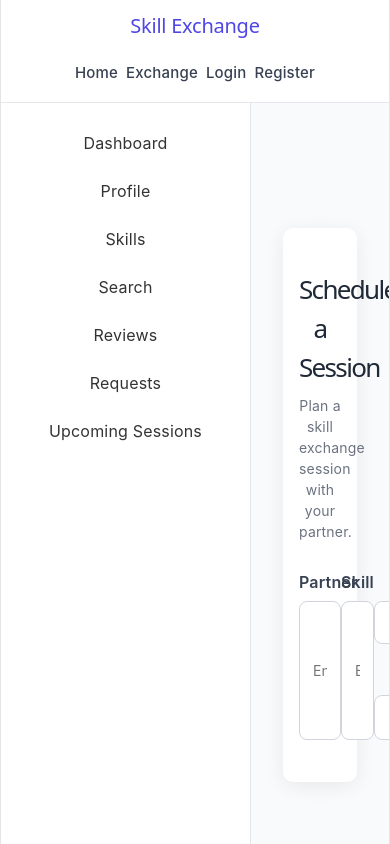
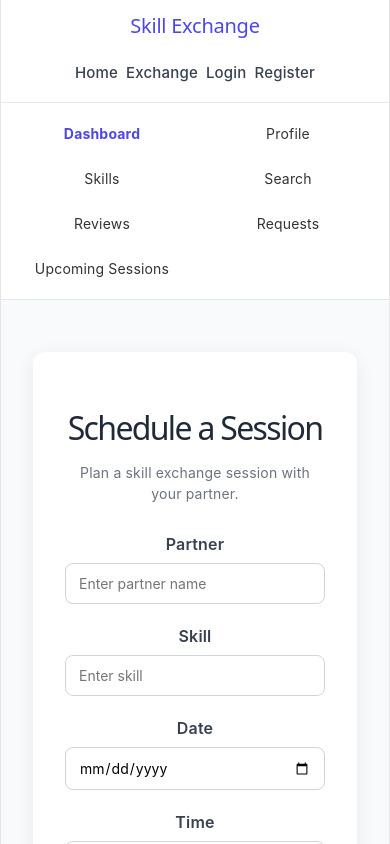
Before and after one commit to vijsanya27-afk/DEVOPS-2026-CS-E-15, a React (Vite) app: page /session-scheduling in a window 390 px wide. Shown: the top 844 px of the page. Built offline with nearby package versions, Linux system fonts and the light colour scheme.

Commit message:
Validation accessibility and testing

```diff
--- a/src/App.css
+++ b/src/App.css
@@ -4,7 +4,7 @@
   margin: 0;
   padding: 0;
   font-family: -apple-system, BlinkMacSystemFont, 'Segoe UI', Roboto, Oxygen,
-    Ubuntu, Cantarell, 'Open Sans', 'Helvetica Neue', sans-serif;
+  Ubuntu, Cantarell, 'Open Sans', 'Helvetica Neue', sans-serif;
 }
 
 body {
@@ -13,7 +13,6 @@ body {
   line-height: 1.5;
   overflow-x: hidden;
 }
-
 
 :root {
   --bg-color: #f8f9fa;
@@ -97,9 +96,14 @@ body {
   }
 
   /* Input and Button cut-off fix */
-  .skills-input-wrapper, form, .add-skill-form {
+  .skills-input-wrapper,
+  .add-skill-form {
     display: flex !important;
     flex-direction: row !important;
+    width: 100% !important;
+  }
+
+  form {
     width: 100% !important;
   }
 
@@ -113,12 +117,11 @@ body {
     flex-shrink: 0 !important;
   }
 }
-/* Accessibility Focus States for Keyboard Navigation */
+/*  Keyboard focus */
 button:focus-visible,
 input:focus-visible,
-select:focus-visible,
-a:focus-visible {
-  outline: 2px solid #4f46e5;
+textarea:focus-visible,
+select:focus-visible {
+  outline: 3px solid #4f46e5 !important;
   outline-offset: 2px;
-  box-shadow: 0 0 0 4px rgba(79, 70, 229, 0.15);
 }
--- /dev/null
+++ b/src/components/DashboardLayout.css
@@ -0,0 +1,52 @@
+.dashboard-layout {
+    display: flex;
+    min-height: 85vh;
+    background-color: #f8fafc;
+  }
+
+  .dashboard-sidebar {
+    width: 250px;
+    flex-shrink: 0;
+  }
+
+  .dashboard-content {
+    flex: 1;
+    min-width: 0;
+  }
+
+  /* Mobile */
+  @media (max-width: 768px) {
+    .dashboard-layout {
+      flex-direction: column !important;
+      width: 100%;
+    }
+
+    .dashboard-sidebar {
+      width: 100% !important;
+      border-right: none !important;
+      border-bottom: 1px solid #e2e8f0;
+      padding: 12px !important;
+    }
+
+    .dashboard-sidebar ul {
+      display: grid !important;
+      grid-template-columns: repeat(2, 1fr);
+      gap: 8px !important;
+    }
+
+    .dashboard-sidebar li {
+      text-align: center;
+    }
+
+    .dashboard-sidebar a {
+      display: block;
+      padding: 8px 4px;
+      font-size: 14px;
+    }
+
+    .dashboard-content {
+      width: 100% !important;
+      min-width: 0;
+      padding: 20px 12px !important;
+    }
+  }
--- a/src/components/DashboardLayout.jsx
+++ b/src/components/DashboardLayout.jsx
@@ -1,37 +1,41 @@
 import React from 'react';
-import { Outlet, NavLink } from 'react-router-dom';
+import { Outlet, Link } from 'react-router-dom';
+import './DashboardLayout.css';
 
 export default function DashboardLayout() {
-  // Active state dynamic styling function
-  const linkStyle = ({ isActive }) => ({
-    textDecoration: 'none',
-    color: isActive ? '#4f46e5' : '#333',
-    fontWeight: isActive ? 'bold' : 'normal',
-    backgroundColor: isActive ? '#eff6ff' : 'transparent',
-    padding: '8px 12px',
-    borderRadius: '6px',
-    display: 'block',
-    transition: 'all 0.2s ease'
-  });
-
   return (
-    <div style={{ display: 'flex', minHeight: '85vh', backgroundColor: '#f8fafc' }}>
-      {/* Left Sidebar */}
-      <div style={{ width: '250px', backgroundColor: '#fff', borderRight: '1px solid #e2e8f0', padding: '20px', flexShrink: 0 }}>
-        <ul style={{ listStyle: 'none', padding: 0, display: 'flex', flexDirection: 'column', gap: '8px' }}>
-          <li><NavLink to="/dashboard" style={linkStyle}>Dashboard</NavLink></li>
-          <li><NavLink to="/profile" style={linkStyle}>Profile</NavLink></li>
-          <li><NavLink to="/skills" style={linkStyle}>Skills</NavLink></li>
-          <li><NavLink to="/search" style={linkStyle}>Search</NavLink></li>
-          <li><NavLink to="/reviews" style={linkStyle}>Reviews</NavLink></li>
-          <li><NavLink to="/requests" style={linkStyle}>Requests</NavLink></li>
-          <li><NavLink to="/upcoming-sessions" style={linkStyle}>Upcoming Sessions</NavLink></li>
+    <div
+    className="dashboard-layout"
+    style={{ display: 'flex', minHeight: '85vh', backgroundColor: '#f8fafc' }}
+  >
+      {/* Left Sidebar - Ye ab har dashboard page par permanent dikhega */}
+      <div
+      className="dashboard-sidebar"
+      style={{
+      width: '250px',
+      backgroundColor: '#fff',
+      borderRight: '1px solid #e2e8f0',
+      padding: '20px',
+      flexShrink: 0
+    }}
+    >
+  <ul style={{ listStyle: 'none', padding: 0, display: 'flex', flexDirection: 'column', gap: '15px' }}>
+          <li><Link to="/dashboard" style={{ textDecoration: 'none', color: '#4f46e5', fontWeight: 'bold' }}>Dashboard</Link></li>
+          <li><Link to="/profile" style={{ textDecoration: 'none', color: '#333' }}>Profile</Link></li>
+          <li><Link to="/skills" style={{ textDecoration: 'none', color: '#333' }}>Skills</Link></li>
+          <li><Link to="/search" style={{ textDecoration: 'none', color: '#333' }}>Search</Link></li>
+          <li><Link to="/reviews" style={{ textDecoration: 'none', color: '#333' }}>Reviews</Link></li>
+          <li><Link to="/requests" style={{ textDecoration: 'none', color: '#333' }}>Requests</Link></li>
+          <li><Link to="/upcoming-sessions" style={{ textDecoration: 'none', color: '#333' }}>Upcoming Sessions</Link></li>
         </ul>
       </div>
 
-      {/* Main Content Area */}
-      <div style={{ flex: 1, padding: '20px', overflowY: 'auto' }}>
-        <Outlet />
+      {/* Main Content Area - Yahan par Profile, Skills, etc. ke pages badlenge */}
+      <div
+      className="dashboard-content"
+      style={{ flex: 1, padding: '20px', overflowY: 'auto' }}
+    >
+   <Outlet />
       </div>
     </div>
   );
--- a/src/exchange/components/MessageComposer.jsx
+++ b/src/exchange/components/MessageComposer.jsx
@@ -80,7 +80,17 @@ function MessageComposer({ message, setMessage, onSend }) {
         </button>
 
         {/* File Button */}
-        <label className="file-button">
+        <label
+  className="file-button"
+  aria-label="Attach a file"
+  tabIndex="0"
+  onKeyDown={(e) => {
+    if (e.key === "Enter" || e.key === " ") {
+      e.preventDefault();
+      e.currentTarget.click();
+    }
+  }}
+>
   📎
   <input
     type="file"
@@ -88,10 +98,10 @@ function MessageComposer({ message, setMessage, onSend }) {
     hidden
   />
 </label>
-
         {/* Message Input */}
         <input
           type="text"
+          aria-label="Type a message"
           value={message}
           onChange={(e) => setMessage(e.target.value)}
           placeholder="Type a message..."
--- a/src/exchange/pages/Chat.css
+++ b/src/exchange/pages/Chat.css
@@ -407,3 +407,25 @@
     font-size: 12px;
   }
 }
+.chat-page {
+  padding: 32px;
+}
+
+.chat-header h1 {
+  font-size: 32px;
+  margin-bottom: 10px;
+}
+
+.chat-container {
+  border-radius: 12px;
+}
+
+.message-form button {
+  background: #4f46e5;
+  border-radius: 8px;
+  font-weight: 600;
+}
+
+.message-form button:hover {
+  background: #4338ca;
+}
--- a/src/exchange/pages/Chat.jsx
+++ b/src/exchange/pages/Chat.jsx
@@ -77,7 +77,7 @@ function Chat() {
   const handleSend = (e, selectedFile = null) => {
     e.preventDefault();
 
-    if (!message.trim()) {
+    if (!message.trim() && !selectedFile) {
       return;
     }
 
--- a/src/exchange/pages/ExchangeHistory.css
+++ b/src/exchange/pages/ExchangeHistory.css
@@ -85,3 +85,20 @@
       grid-template-columns: 1fr;
     }
   }
+.exchange-history {
+  padding: 32px;
+}
+
+.exchange-history h1 {
+  font-size: 32px;
+  margin-bottom: 10px;
+}
+
+.exchange-history-card {
+  padding: 24px;
+  border-radius: 12px;
+}
+
+.history-item {
+  border-radius: 12px;
+}
--- a/src/exchange/pages/ExchangeRequest.css
+++ b/src/exchange/pages/ExchangeRequest.css
@@ -65,3 +65,26 @@
       margin-bottom: 10px;
       font-weight: 500;
     }
+.exchange-request {
+  padding: 32px;
+}
+
+.exchange-request h1 {
+  font-size: 32px;
+  margin-bottom: 10px;
+}
+
+.request-card {
+  padding: 32px;
+  border-radius: 12px;
+}
+
+.request-card button {
+  background: #4f46e5;
+  border-radius: 8px;
+  font-weight: 600;
+}
+
+.request-card button:hover {
+  background: #4338ca;
+}
--- a/src/exchange/pages/ExchangeStatus.css
+++ b/src/exchange/pages/ExchangeStatus.css
@@ -99,3 +99,16 @@
   margin-top: 15px !important;
   color: #555 !important;
 }
+.exchange-status {
+  padding: 32px;
+}
+
+.exchange-status h1 {
+  font-size: 32px;
+  margin-bottom: 10px;
+}
+
+.status-card {
+  padding: 24px;
+  border-radius: 12px;
+}
--- a/src/pages/SessionScheduling.css
+++ b/src/pages/SessionScheduling.css
@@ -119,3 +119,44 @@
       font-size: 15px;
     }
   }
+  .form-error {
+    margin-top: 6px;
+    margin-bottom: 0;
+    color: #dc3545;
+    font-size: 14px;
+    font-weight: 500;
+  }
+.session-page {
+  padding: 32px 20px;
+}
+
+.session-card {
+  padding: 32px;
+  border-radius: 12px;
+}
+
+.session-card h1 {
+  font-size: 32px;
+  margin-bottom: 10px;
+}
+
+.session-card button {
+  width: 100%;
+  padding: 12px;
+  border: none;
+  border-radius: 8px;
+  background: #4f46e5;
+  color: #ffffff;
+  font-size: 16px;
+  font-weight: 600;
+  cursor: pointer;
+}
+
+.session-card button:hover {
+  background: #4338ca;
+}
+
+.session-card button:disabled {
+  cursor: not-allowed;
+  opacity: 0.7;
+}
--- a/src/pages/SessionScheduling.jsx
+++ b/src/pages/SessionScheduling.jsx
@@ -11,6 +11,8 @@ function SessionScheduling() {
   });
 
   const [message, setMessage] = useState("");
+  const [errors, setErrors] = useState({});
+  const [isSubmitting, setIsSubmitting] = useState(false);
 
   const handleChange = (e) => {
     const { name, value } = e.target;
@@ -19,21 +21,52 @@ function SessionScheduling() {
       ...prev,
       [name]: value,
     }));
+
+    if (errors[name]) {
+      setErrors((prev) => ({
+        ...prev,
+        [name]: "",
+      }));
+    }
+
+    if (message) {
+      setMessage("");
+    }
   };
 
   const handleSubmit = (e) => {
     e.preventDefault();
 
-    if (
-      !formData.partner ||
-      !formData.skill ||
-      !formData.date ||
-      !formData.time
-    ) {
-      setMessage("Please fill all required fields.");
+    const newErrors = {};
+
+if (!formData.partner.trim()) {
+  newErrors.partner = "Please enter partner name.";
+}
+
+if (!formData.skill.trim()) {
+  newErrors.skill = "Please enter the skill.";
+}
+
+if (!formData.date) {
+  newErrors.date = "Please select a date.";
+}
+
+if (!formData.time) {
+  newErrors.time = "Please select a time.";
+}
+
+setErrors(newErrors);
+
+if (Object.keys(newErrors).length > 0) {
+  setMessage("");
   return;
 }
 
+setIsSubmitting(true);
+setMessage("");
+
+setTimeout(() => {
+  setIsSubmitting(false);
   setMessage("Session scheduled successfully!");
 
   setFormData({
@@ -43,8 +76,10 @@ function SessionScheduling() {
     time: "",
     notes: "",
   });
+
+  setErrors({});
+}, 700);
   };
-
   return (
     <div className="session-page">
       <div className="session-card">
@@ -64,6 +99,9 @@ function SessionScheduling() {
               value={formData.partner}
               onChange={handleChange}
             />
+            {errors.partner && (
+            <p className="form-error">{errors.partner}</p>
+            )}
           </div>
 
           <div className="form-group">
@@ -76,6 +114,9 @@ function SessionScheduling() {
               value={formData.skill}
               onChange={handleChange}
             />
+          {errors.skill && (
+          <p className="form-error">{errors.skill}</p>
+          )}
           </div>
 
           <div className="form-row">
@@ -88,6 +129,9 @@ function SessionScheduling() {
                 value={formData.date}
                 onChange={handleChange}
               />
+              {errors.date && (
+              <p className="form-error">{errors.date}</p>
+              )}
             </div>
 
             <div className="form-group">
@@ -99,6 +143,9 @@ function SessionScheduling() {
                 value={formData.time}
                 onChange={handleChange}
               />
+              {errors.time && (
+              <p className="form-error">{errors.time}</p>
+              )}
             </div>
           </div>
 
@@ -114,8 +161,8 @@ function SessionScheduling() {
             />
           </div>
 
-          <button type="submit" className="schedule-button">
-            Schedule Session
+          <button type="submit" disabled={isSubmitting}>
+          {isSubmitting ? "Scheduling..." : "Schedule Session"}
           </button>
         </form>
 
```
Also changed, not shown: src/exchange/pages/ExchangeRequest.jsx (+14 -5 lines). Lines whose indentation alone changed are shown as unchanged.
